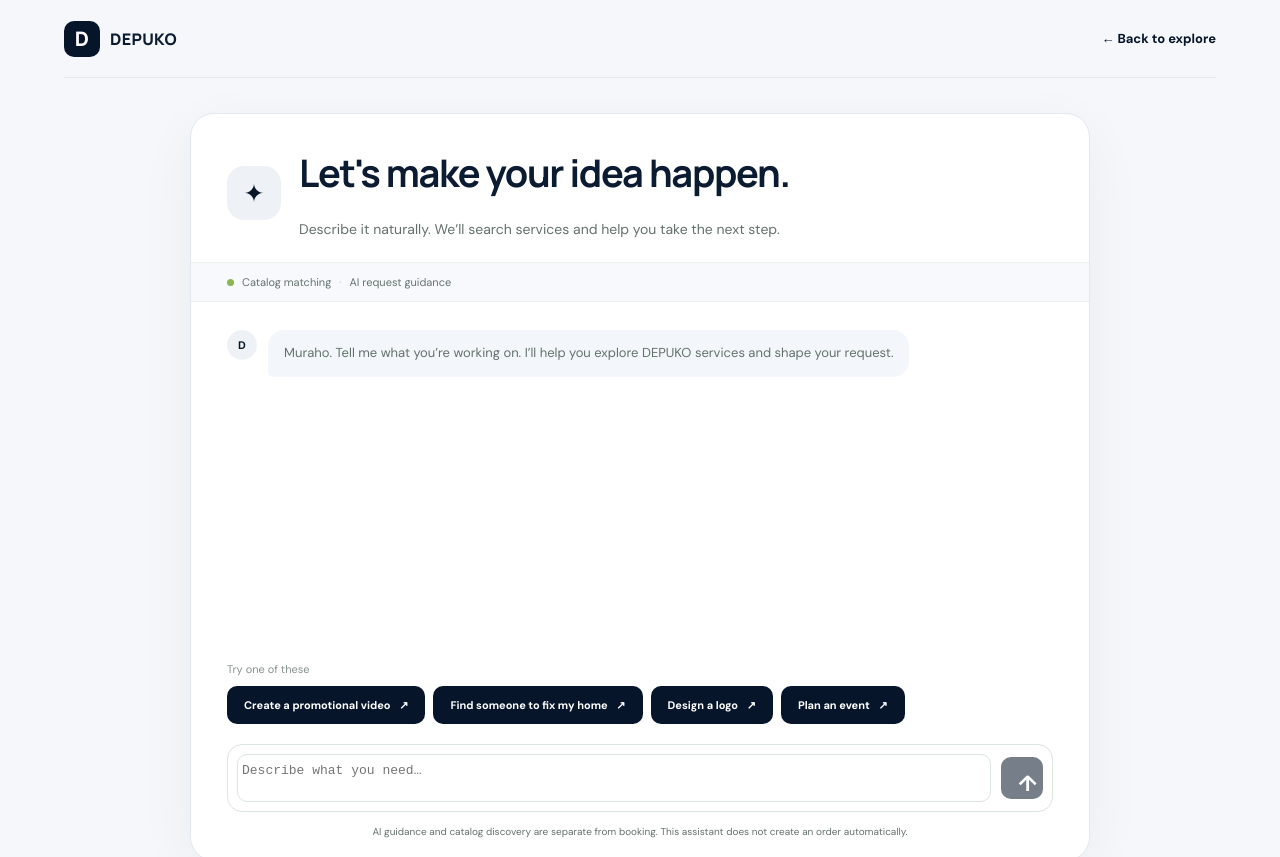
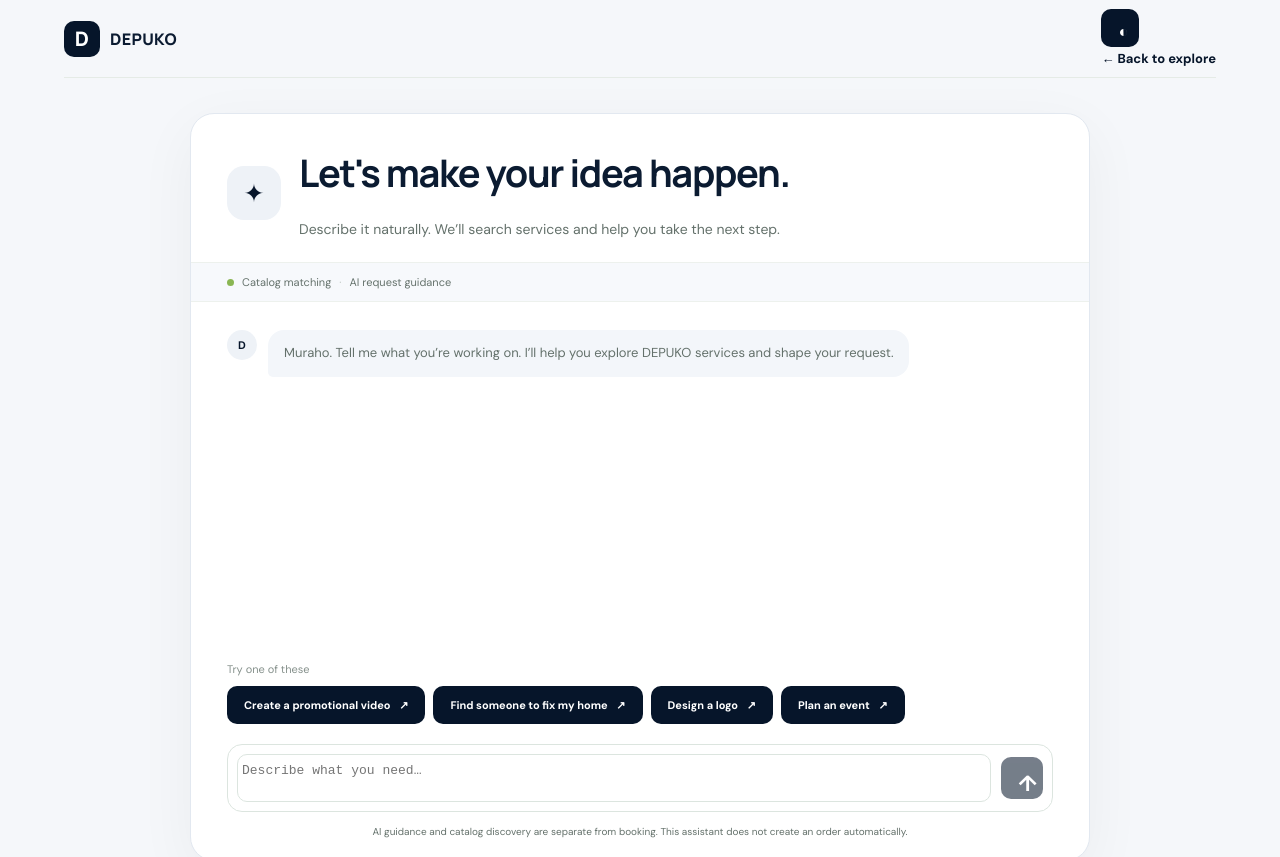
Before and after one commit to nkinzingaboolivierj-maker/depuko-platform, a Next.js app in the folder apps/customer-web/: page /assistant in a window 1280 px wide. Shown: the top 857 px of the page. Built offline with nearby package versions, Linux system fonts and the light colour scheme; no server answers.

Commit message:
Add theme toggle to DEPUKO assistant

```diff
--- a/apps/customer-web/src/app/assistant/page.tsx
+++ b/apps/customer-web/src/app/assistant/page.tsx
@@ -2,6 +2,7 @@
 
 import { FormEvent, useState } from "react";
 import { api, ApiError } from "../../lib/api";
+import { ThemeToggle } from "../../components/ThemeProvider";
 
 const AI_BASE = process.env.NEXT_PUBLIC_API_BASE_URL ?? "http://localhost:4000/api/v1";
 
@@ -69,7 +70,7 @@ export default function AssistantPage() {
 
   return (
     <main className="assistant-page">
-      <header className="assistant-top"><a className="brand" href="/"><span className="brand-mark">D</span><span>DEPUKO</span></a><a href="/" className="assistant-back">← Back to explore</a></header>
+      <header className="assistant-top"><a className="brand" href="/"><span className="brand-mark">D</span><span>DEPUKO</span></a><div className="assistant-top-actions"><ThemeToggle /><a href="/" className="assistant-back">← Back to explore</a></div></header>
       <section className="assistant-shell">
         <div className="assistant-title"><span className="assistant-orb">✦</span><div><h1>Let's make your idea happen.</h1><p>Describe it naturally. We’ll search services and help you take the next step.</p></div></div>
         <div className="assistant-status"><span className="status-dot"/><span>Catalog matching</span><span className="status-divider">·</span><span>AI request guidance</span></div>
```
